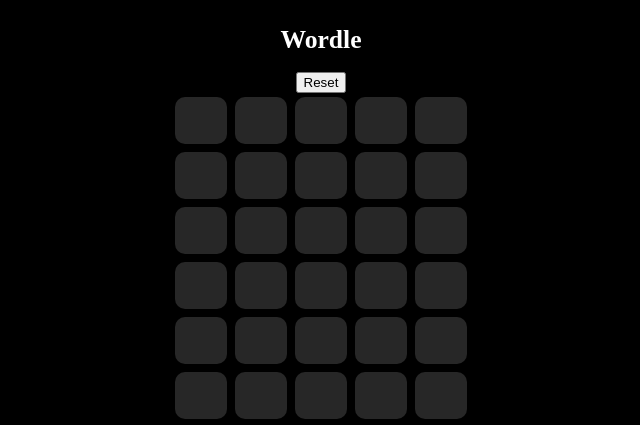
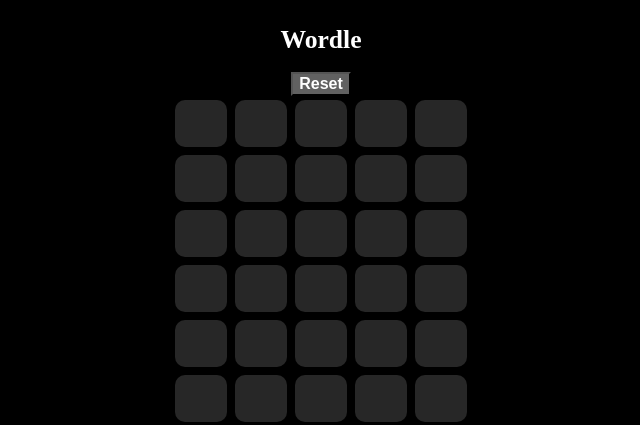
Before and after one commit to FrodeMog/Wordle, a Flask app: page / in a window 1280 px wide. Shown: the top 425 px of the page, without its empty margins (319-959 px from the left). Run offline with Flask 3, Linux system fonts and the light colour scheme; data that the repository does not hold is empty.

Commit message:
style reset button

```diff
--- a/Static/css/style.css
+++ b/Static/css/style.css
@@ -16,6 +16,12 @@
     align-items: center;
 }
 
+#resetButton{
+    font-size: 2vh;
+    color: rgb(255, 255, 255);
+    font-weight: bold;
+    background-color: rgb(97, 97, 97);
+}
 
 .GameContainer {
     background-color: rgb(24, 24, 24, 0);
```
